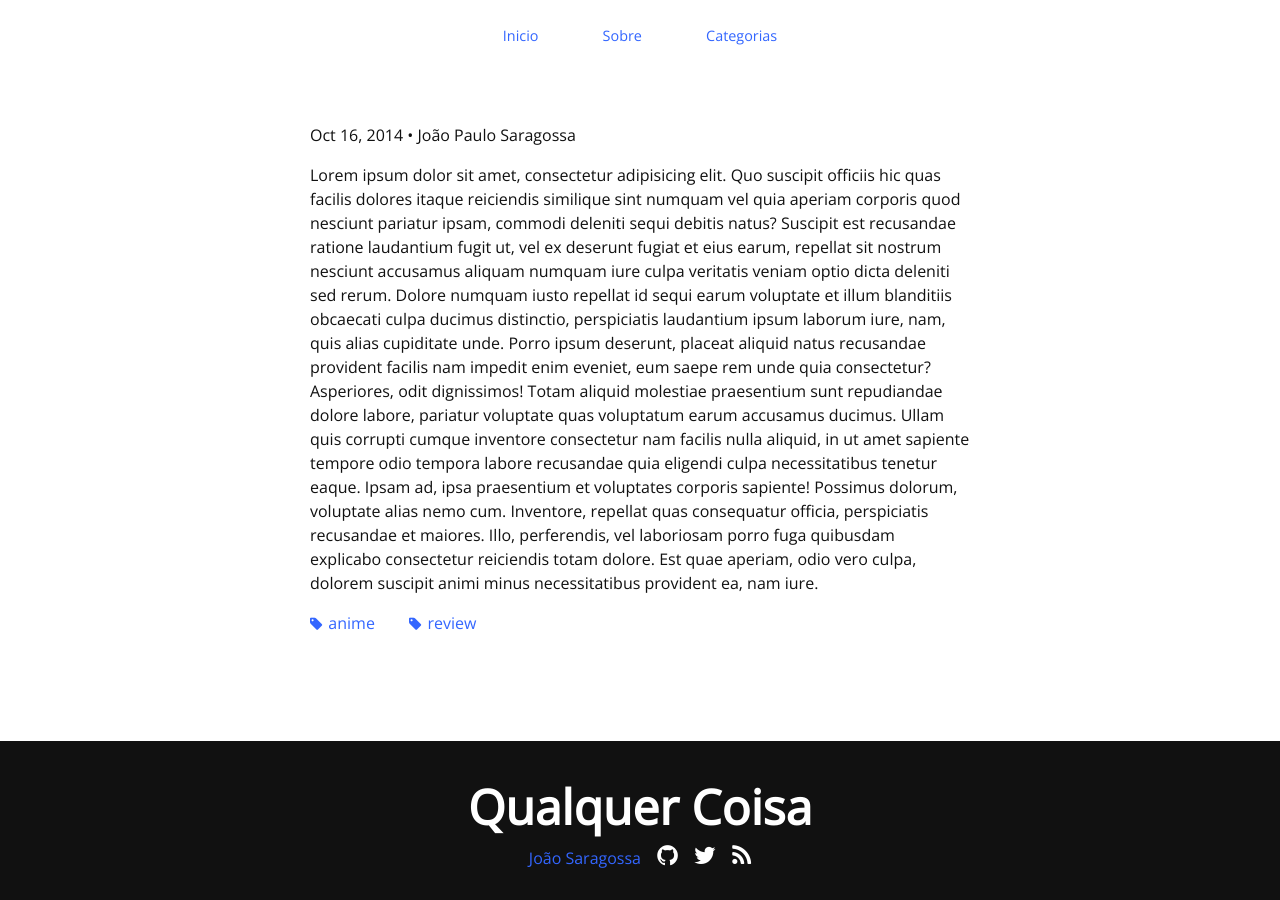
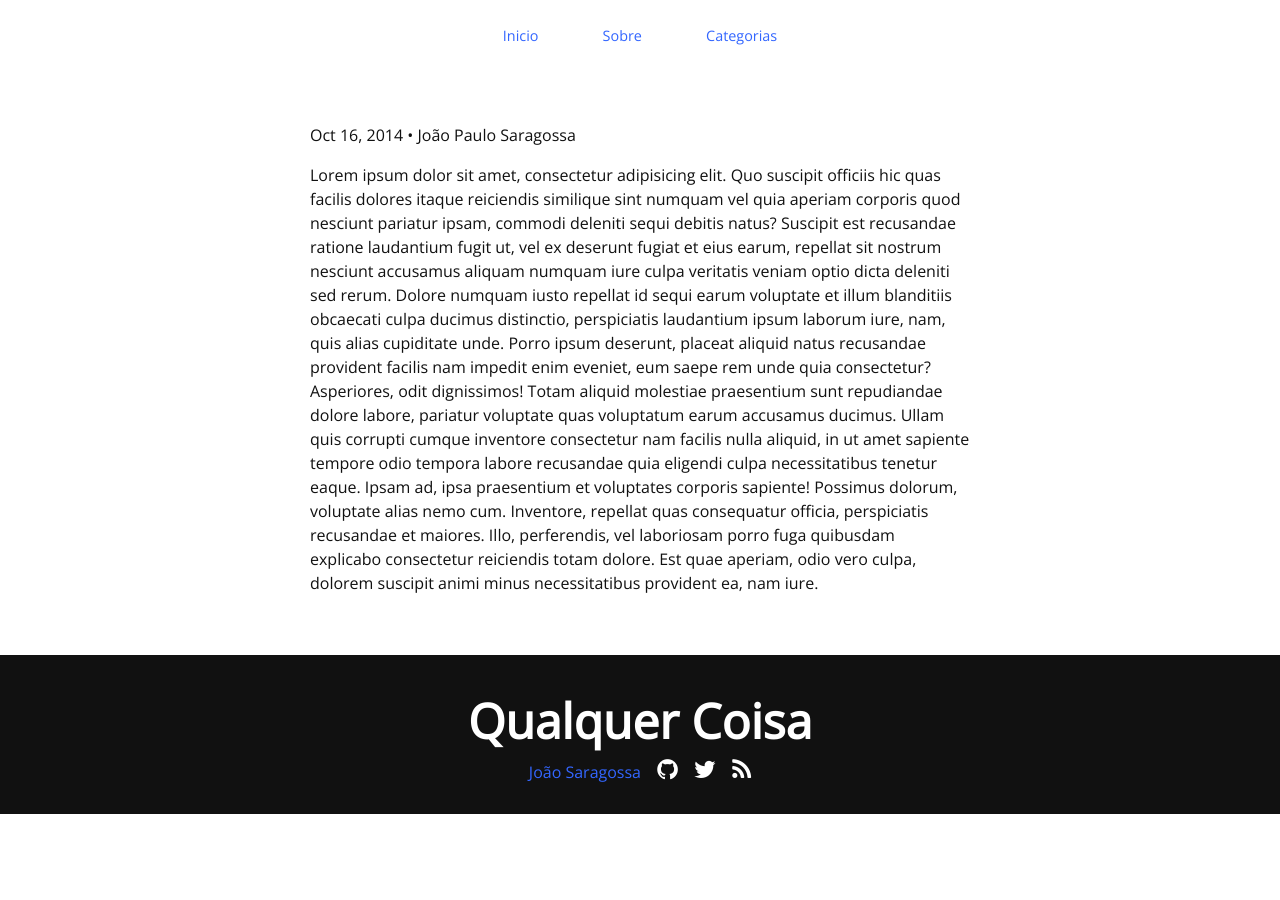
Before and after one commit to joaosaragossa/blog, a Jekyll site: the page built from _posts/2014-10-19-urusei-yatsura.markdown, in a window 1280 px wide and 900 px high, scrolled down 905 px. Built offline with Jekyll 4.4.1, drawn with Linux system fonts in a browser that asks for light colours; nearby versions of some CDN libraries; after the commit the page ends 1719 px from its top, so only the background shows below that.

Commit message:
workaround

```diff
--- a/_layouts/post.html
+++ b/_layouts/post.html
@@ -11,10 +11,9 @@
     <p class="post-meta">{{ page.date | date: "%b %-d, %Y" }}{% if page.author %} • {{ page.author }}{% endif %}{% if page.meta %} • {{ page.meta }}{% endif %}</p>
     {{ content }}
   </div>
-  <footer class="post-footer">
+  <!-- <footer class="post-footer">
     <p>{% for category in site.categories %}
       <a href="/{{ category | first | slugize }}/"><i class="fa fa-tag"></i>{{ category | first }}</a>
-
     {% endfor %}</p>
-  </footer>
+  </footer> -->
 </article>
```
